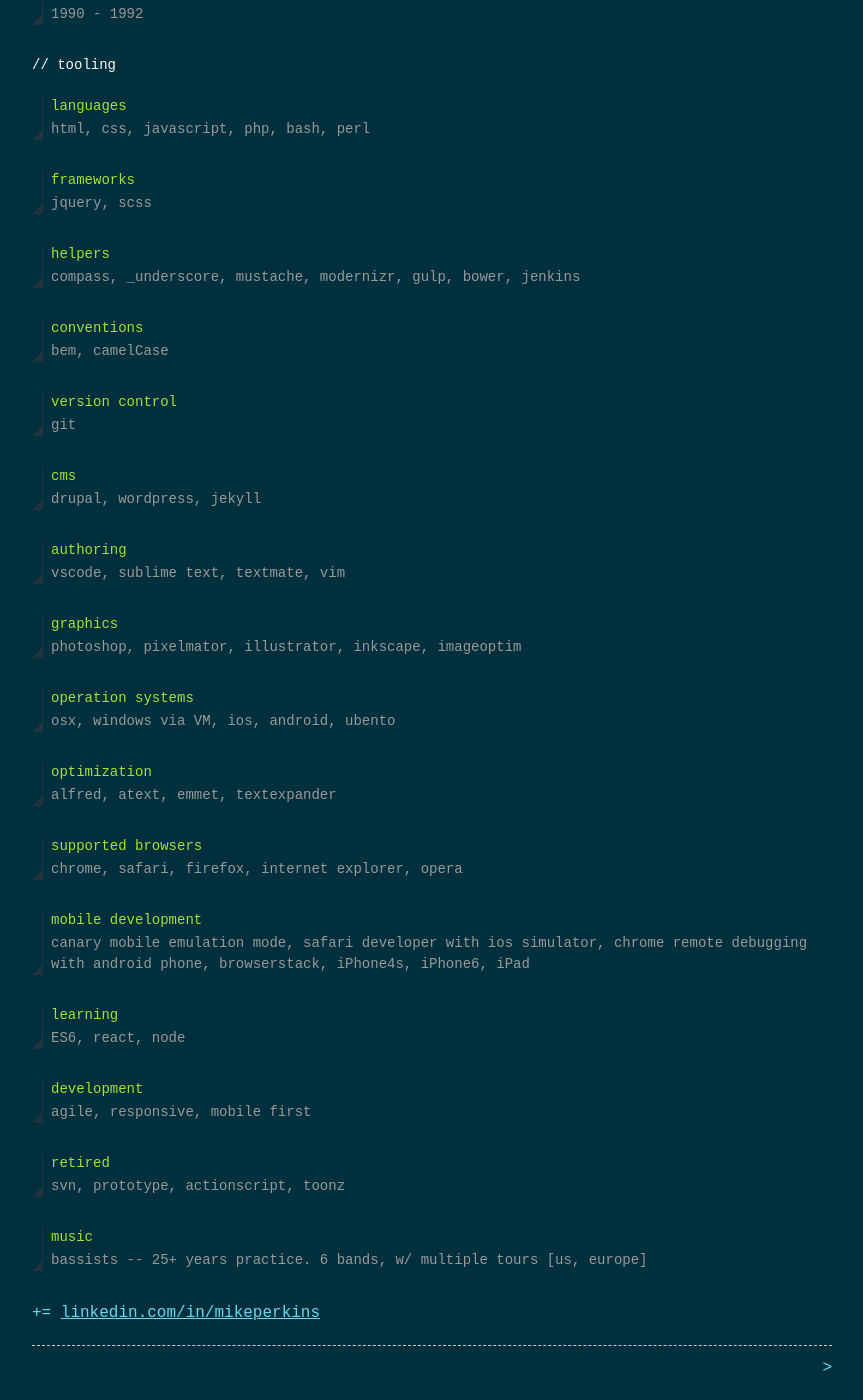
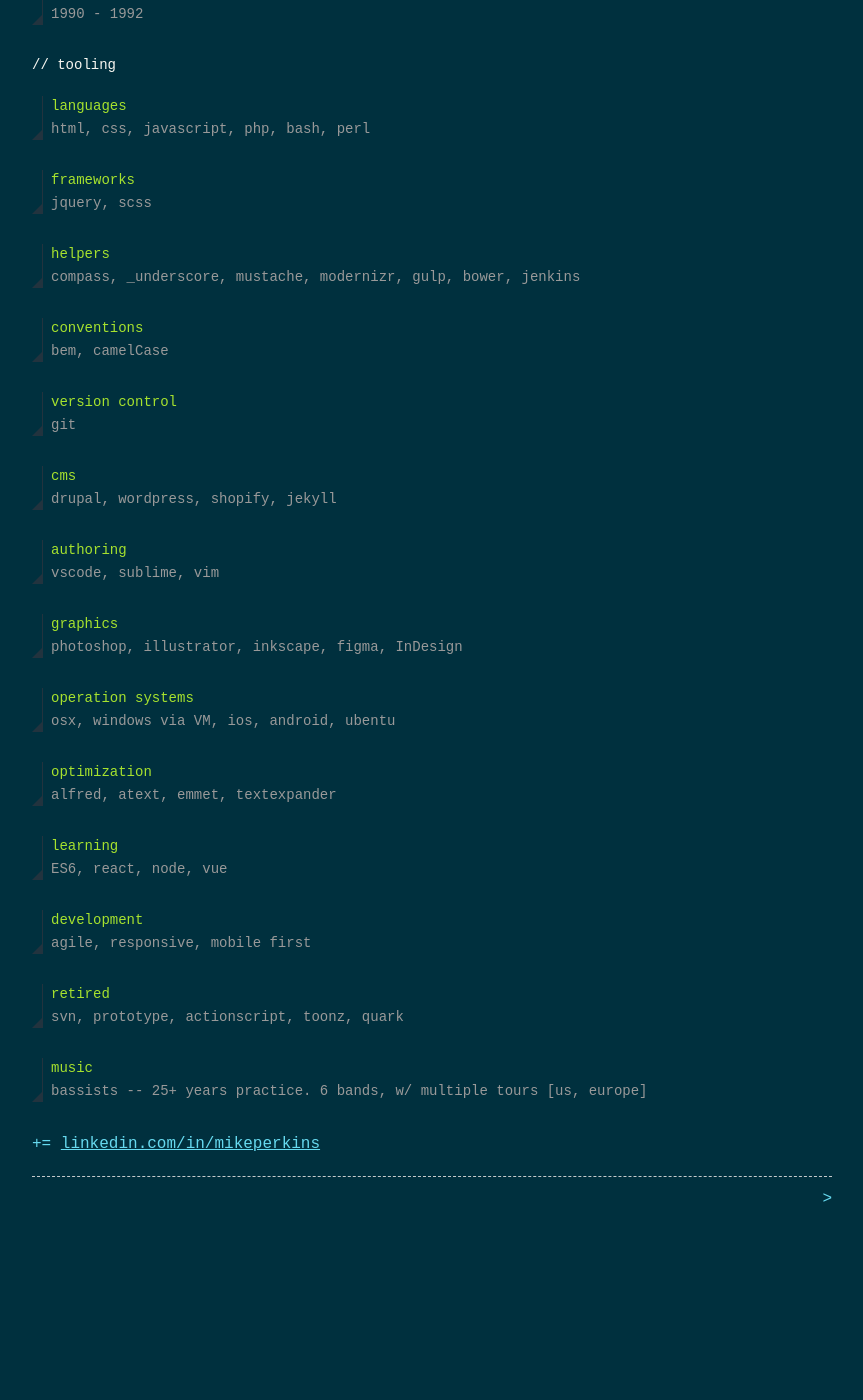
Before and after one commit to setstatic/setstatic.github.io, a Jekyll site: the page built from resume.md, in a window 1280 px wide and 1400 px high, scrolled down 1879 px. Shown: the whole window, without its empty margins (208-1071 px from the left). Built offline with Jekyll 4.4.1, drawn with Linux system fonts in a browser that asks for light colours; after the commit the page ends 3110 px from its top, so only the background shows below that; some of the changed text lies outside the part shown.

Commit message:
adding resume corrections

```diff
--- a/resume.md
+++ b/resume.md
@@ -107,7 +107,7 @@
   <div class="education">
     <div class="frame">
       <div class="education__school">School of Visual Arts</div>
-      <div class="education__study">Advanced Flash ActionScript</div>
+      <div class="education__study">Continuing Education</div>
       <div class="education__dates">2004 &amp; 2008</div>
     </div>
   </div>
@@ -175,28 +175,28 @@
   <div class="tools">
     <div class="frame">
       <div class="tools__section">cms</div>
-      <div class="tools__description">drupal, wordpress, jekyll</div>
+      <div class="tools__description">drupal, wordpress, shopify, jekyll</div>
     </div>
   </div>
 
   <div class="tools">
     <div class="frame">
       <div class="tools__section">authoring</div>
-      <div class="tools__description">vscode, sublime text, textmate, vim</div>
+      <div class="tools__description">vscode, sublime, vim</div>
     </div>
   </div>
 
   <div class="tools">
     <div class="frame">
       <div class="tools__section">graphics</div>
-      <div class="tools__description">photoshop, pixelmator, illustrator, inkscape, imageoptim</div>
+      <div class="tools__description">photoshop, illustrator, inkscape, figma, InDesign</div>
     </div>
   </div>
 
   <div class="tools">
     <div class="frame">
       <div class="tools__section">operation systems</div>
-      <div class="tools__description">osx, windows via VM, ios, android, ubento</div>
+      <div class="tools__description">osx, windows via VM, ios, android, ubentu</div>
     </div>
   </div>
 
@@ -209,22 +209,8 @@
 
   <div class="tools">
     <div class="frame">
-      <div class="tools__section">supported browsers</div>
-      <div class="tools__description">chrome, safari, firefox, internet explorer, opera</div>
-    </div>
-  </div>
-
-  <div class="tools">
-    <div class="frame">
-      <div class="tools__section">mobile development</div>
-      <div class="tools__description">canary mobile emulation mode, safari developer with ios simulator, chrome remote debugging with android phone, browserstack, iPhone4s, iPhone6, iPad</div>
-    </div>
-  </div>
-
-  <div class="tools">
-    <div class="frame">
       <div class="tools__section">learning</div>
-      <div class="tools__description">ES6, react, node</div>
+      <div class="tools__description">ES6, react, node, vue</div>
     </div>
   </div>
 
@@ -238,7 +224,7 @@
   <div class="tools">
     <div class="frame">
       <div class="tools__section">retired</div>
-      <div class="tools__description">svn, prototype, actionscript, toonz</div>
+      <div class="tools__description">svn, prototype, actionscript, toonz, quark</div>
     </div>
   </div>
 
```
